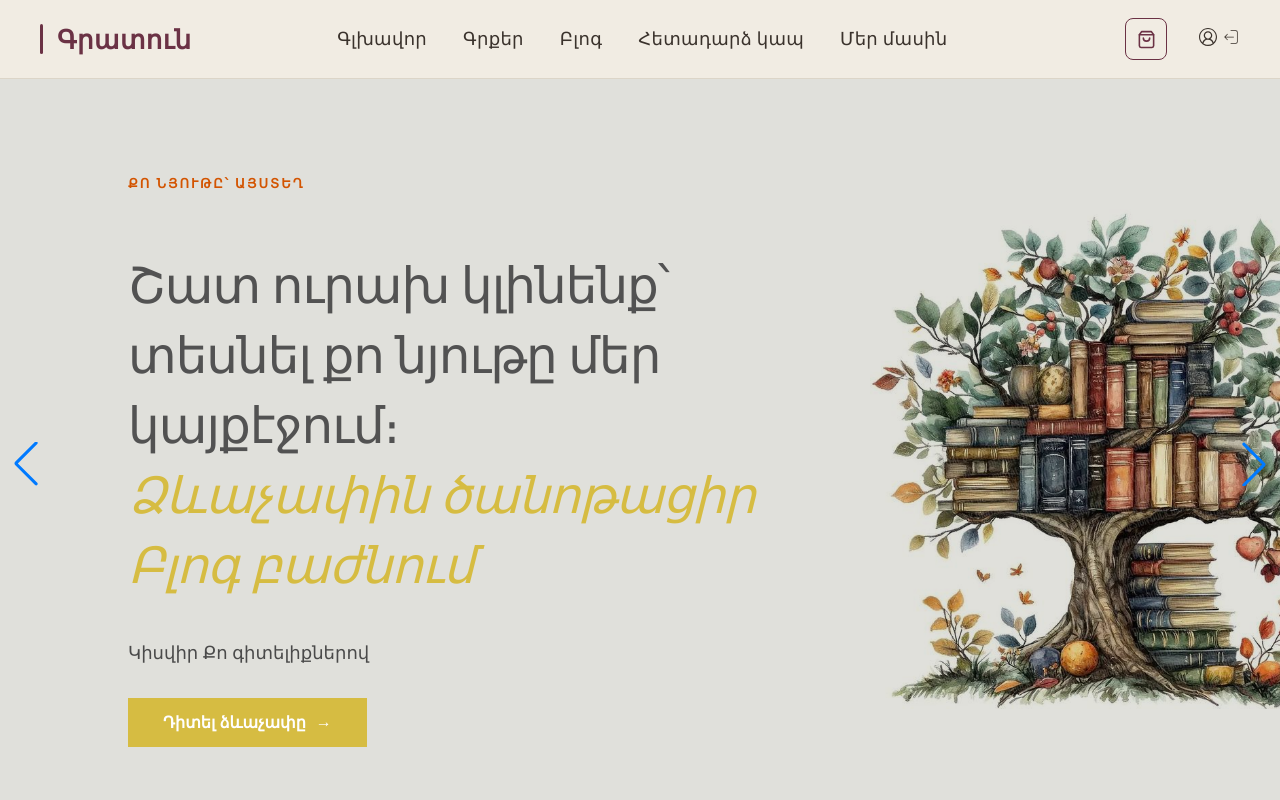
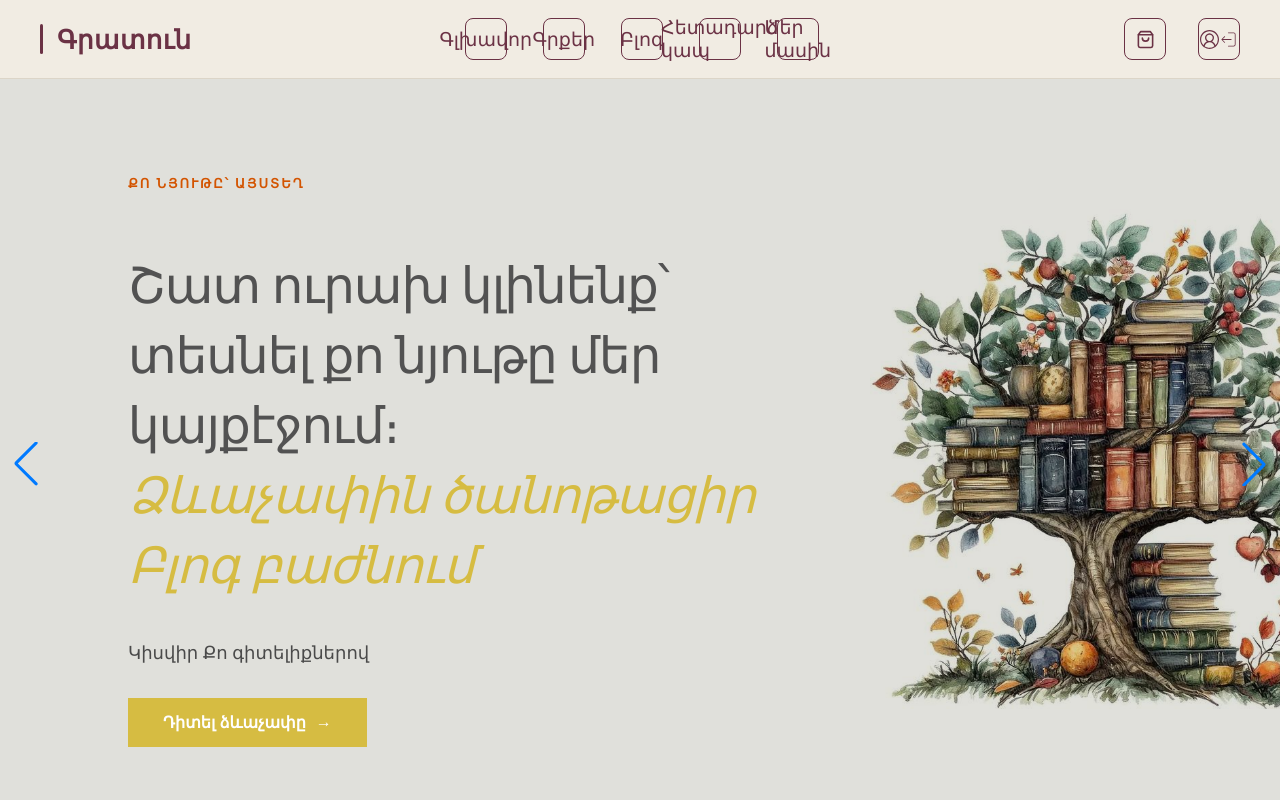
Before and after one commit to artak0252/gratun-complited, a React (Vite) app in the folder frontend/: page / in a window 1280 px wide. Shown: the top 800 px of the page. Built offline with nearby package versions, Linux system fonts and the light colour scheme; a web font is replaced by a local one.

Commit message:
Change logo style

```diff
--- a/frontend/src/pages/Header/Header.module.css
+++ b/frontend/src/pages/Header/Header.module.css
@@ -185,13 +185,25 @@
 }
 
 .navLink {
-          font-size: 18px;
+          /* font-size: 18px;
           font-weight: 500;
           letter-spacing: 0.3px;
           color: var(--color-text);
           text-decoration: none;
           white-space: nowrap;
-          transition: color 0.2s ease;
+          transition: color 0.2s ease; */
+          position: relative;
+                    display: flex;
+                    align-items: center;
+                    justify-content: center;
+                    width: 40px;
+                    height: 40px;
+                    border: 1.5px solid var(--color-accent);
+                    border-radius: 8px;
+                    color: var(--color-accent);
+                    text-decoration: none;
+                    font-size: 19px;
+                    transition: background-color 0.2s ease, color 0.2s ease;
 }
 
 .navLink:hover {
```
